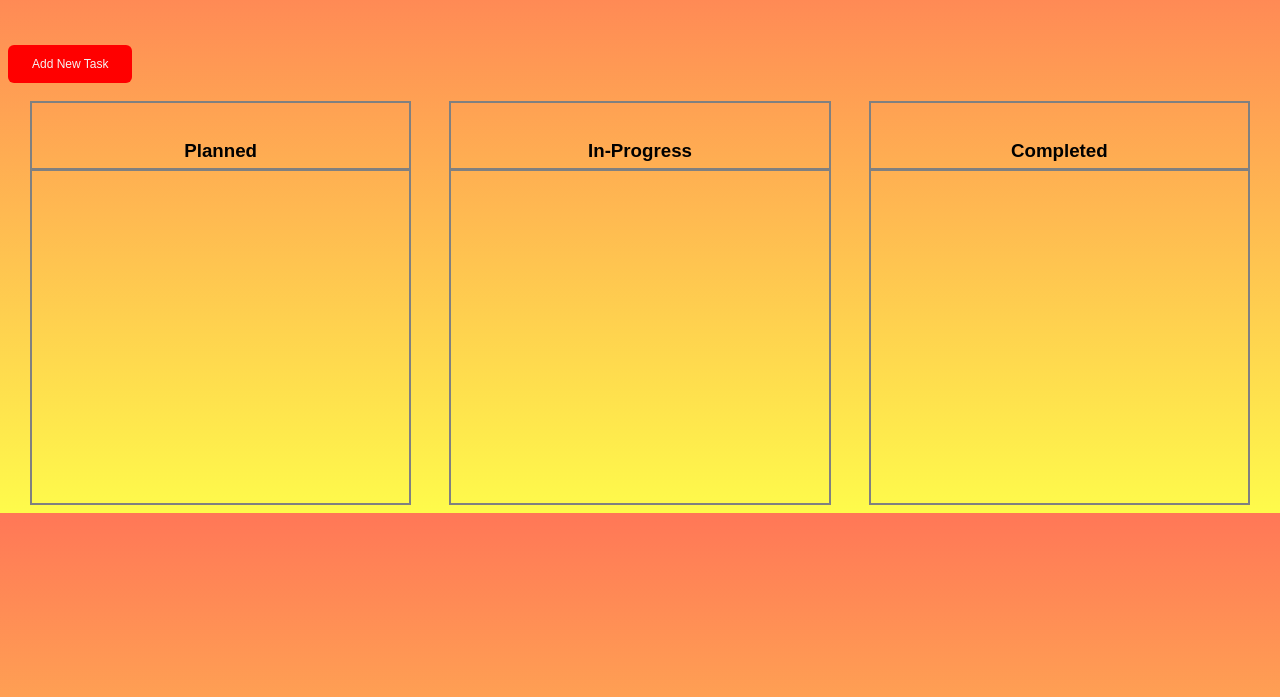
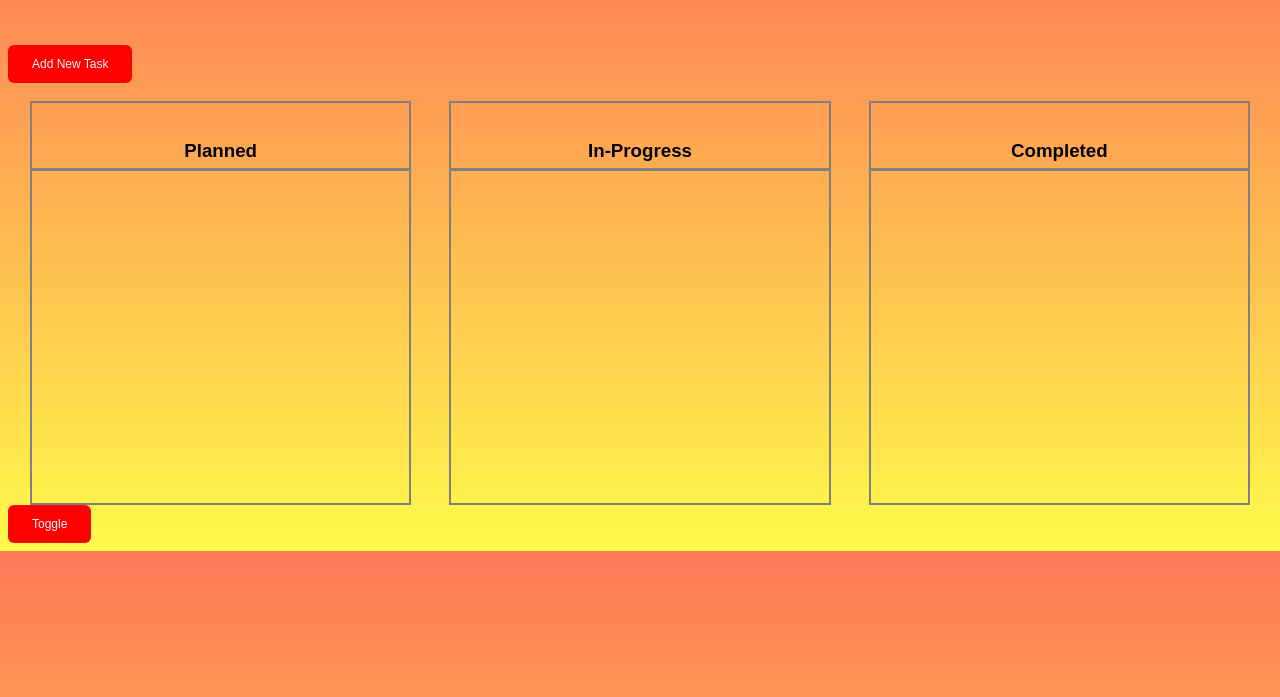
Before and after one commit to vaibha987/jira-clone, a plain HTML site: page index.html in a window 1280 px wide. Shown: the part 87-784 px from the top of the page. Drawn offline with Linux system fonts and the light colour scheme.

Commit message:
Update index.html

```diff
--- a/index.html
+++ b/index.html
@@ -28,7 +28,9 @@
         <h3>Completed</h3>
       </div>
     </div>
-
+    <div class="btn">
+      <button id="tooggle">Toggle</button>
+    </div>
     <script src="./script.js"></script>
   </body>
 </html>
```
